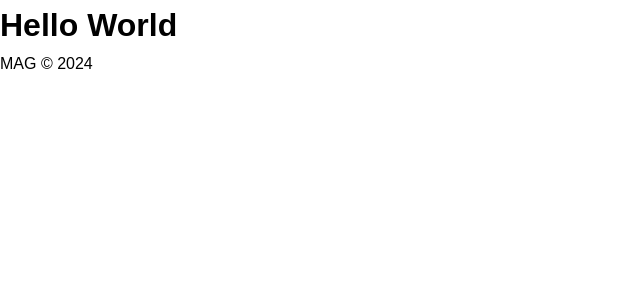
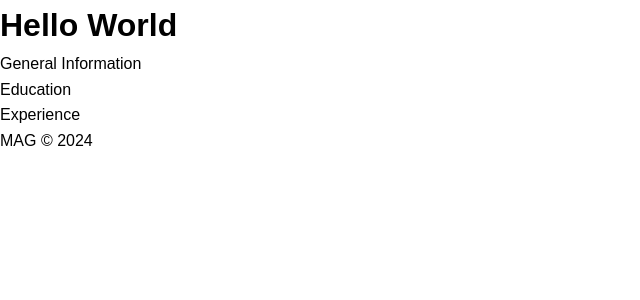
Before and after one commit to Delfiald/cv-application, a React (Vite) app: page / in a window 1280 px wide. Shown: the top 300 px of the page, without its empty margins (0-640 px from the left). Built offline with nearby package versions, Linux system fonts and the light colour scheme.

Commit message:
Add GeneralInfo, Education, Experience components

```diff
--- a/src/App.jsx
+++ b/src/App.jsx
@@ -1,10 +1,16 @@
 import Header from './components/Header'
 import Footer from './components/Footer'
+import GeneralInfo from './components/GeneralInfo'
+import Education from './components/Education'
+import Experience from './components/Experience'
 
 function App() {
   return (
     <>
       <Header></Header>
+      <GeneralInfo></GeneralInfo>
+      <Education></Education>
+      <Experience></Experience>
       <Footer></Footer>
     </>
   )
--- /dev/null
+++ b/src/components/Education.jsx
@@ -0,0 +1,9 @@
+function Education() {
+  return (
+    <section id="education">
+      Education
+    </section>
+  )
+}
+
+export default Education
--- /dev/null
+++ b/src/components/Experience.jsx
@@ -0,0 +1,9 @@
+function Experience() {
+  return (
+    <section id="experience">
+      Experience
+    </section>
+  )
+}
+
+export default Experience
--- /dev/null
+++ b/src/components/GeneralInfo.jsx
@@ -0,0 +1,9 @@
+function GeneralInfo() {
+  return (
+    <section id='general-info'>
+      General Information
+    </section>
+  )
+}
+
+export default GeneralInfo
```
